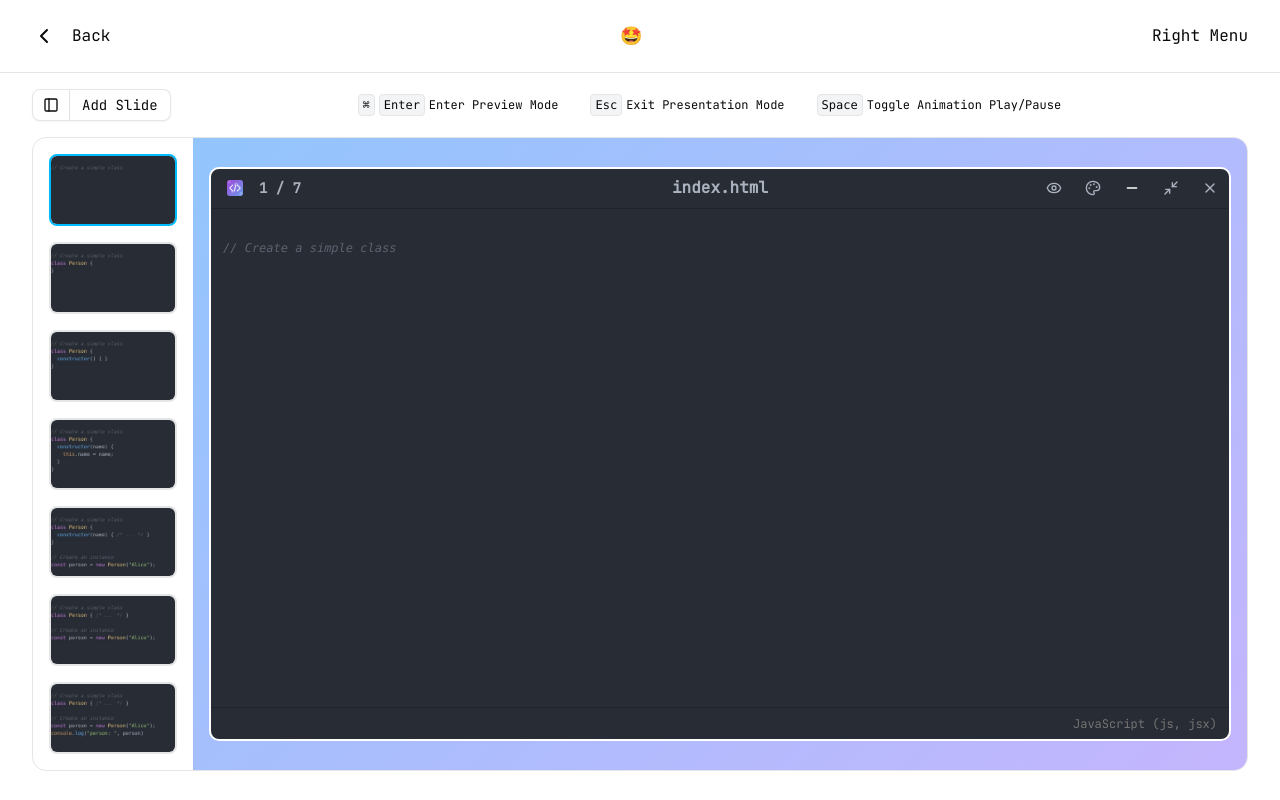
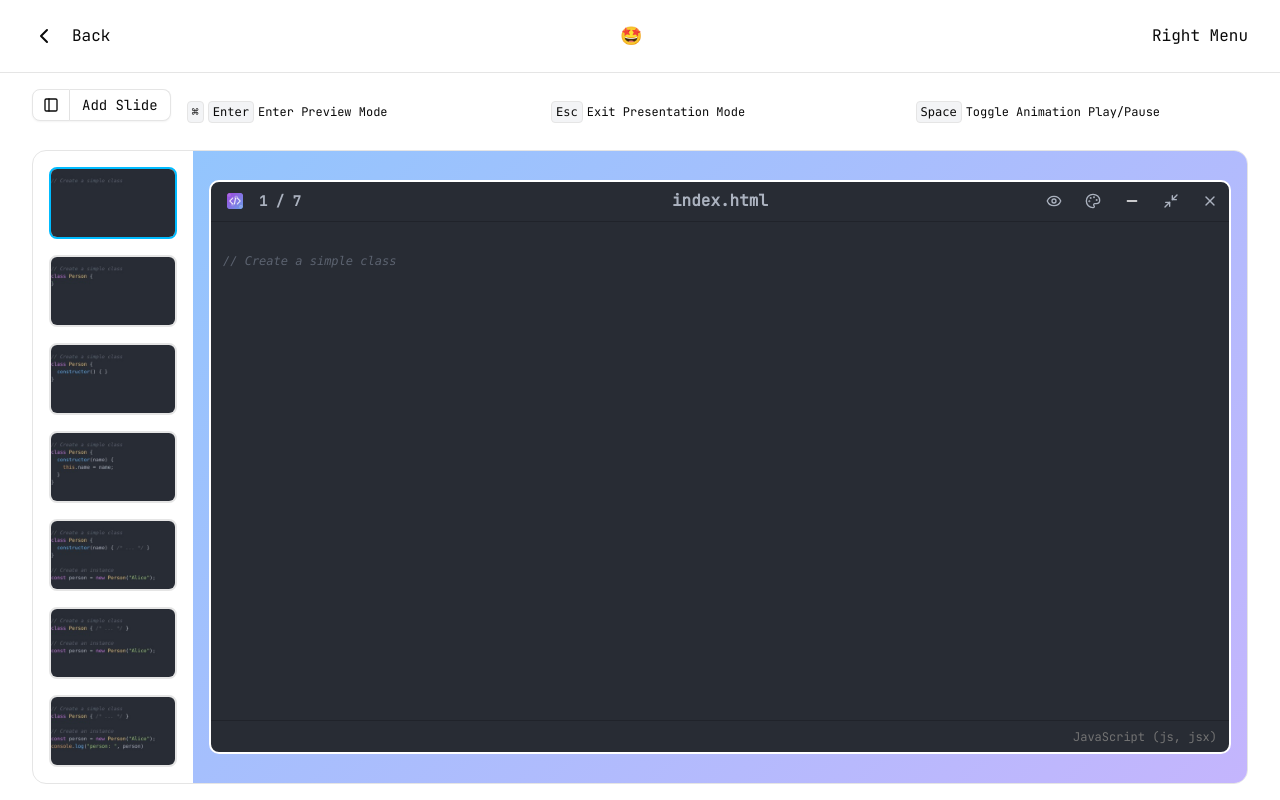
Before and after one commit to Novsochetra/dev-utils, a React (Vite) app: page /animate-code in a window 1280 px wide. Built offline with nearby package versions, Linux system fonts and the light colour scheme.

Commit message:
chore(animate-code): hidden shortcut on menubar item when screen is xs

```diff
--- a/src/mini-apps/animate-code/screens/components/menu-bar-item.tsx
+++ b/src/mini-apps/animate-code/screens/components/menu-bar-item.tsx
@@ -8,7 +8,7 @@ import { AppActions } from "../../state/actions";
 
 export const MenuBarItem = memo(() => {
   return (
-    <div className="flex w-full rounded-xl mb-4">
+    <div className="flex flex-1 flex-col sm:flex-row rounded-xl mb-4 gap-4 ">
       <div>
         <ButtonGroup>
           <ToggleSidebarButton />
@@ -24,9 +24,7 @@ export const MenuBarItem = memo(() => {
         </ButtonGroup>
       </div>
 
-      <div className="flex flex-1 justify-center sm:gap-4 md:gap-8">
-        <ShortCutsCheatSheet />
-      </div>
+      <ShortCutsCheatSheet />
     </div>
   );
 });
@@ -39,17 +37,23 @@ export const ShortCutsCheatSheet = memo(() => {
   ];
 
   return (
-    <>
+    <div className="hidden sm:flex flex-1 flex-col sm:flex-row justify-center md:gap-8 gap-1 overflow-hidden">
       {shortcuts.map((shortcut, idx) => (
-        <div key={idx} className="flex items-center space-x-1 text-xs">
+        <div
+          key={idx}
+          className="flex items-center space-x-1 text-xs flex-1  overflow-hidden"
+        >
           {shortcut.keys.map((key, i) => (
-            <kbd key={i} className="px-1 py-0.5 rounded border bg-gray-100">
+            <kbd
+              key={i}
+              className="px-1 py-0.5 rounded border bg-gray-100 flex-shrink-0"
+            >
               {key}
             </kbd>
           ))}
-          <span>{shortcut.label}</span>
+          <span className="truncate">{shortcut.label}</span>
         </div>
       ))}
-    </>
+    </div>
   );
 });
```
